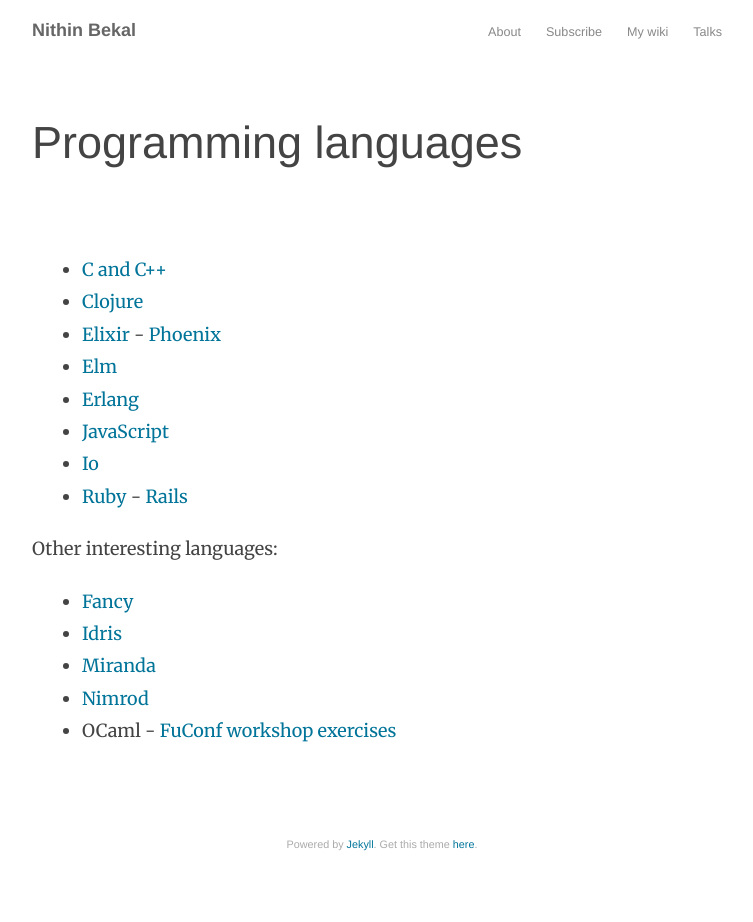
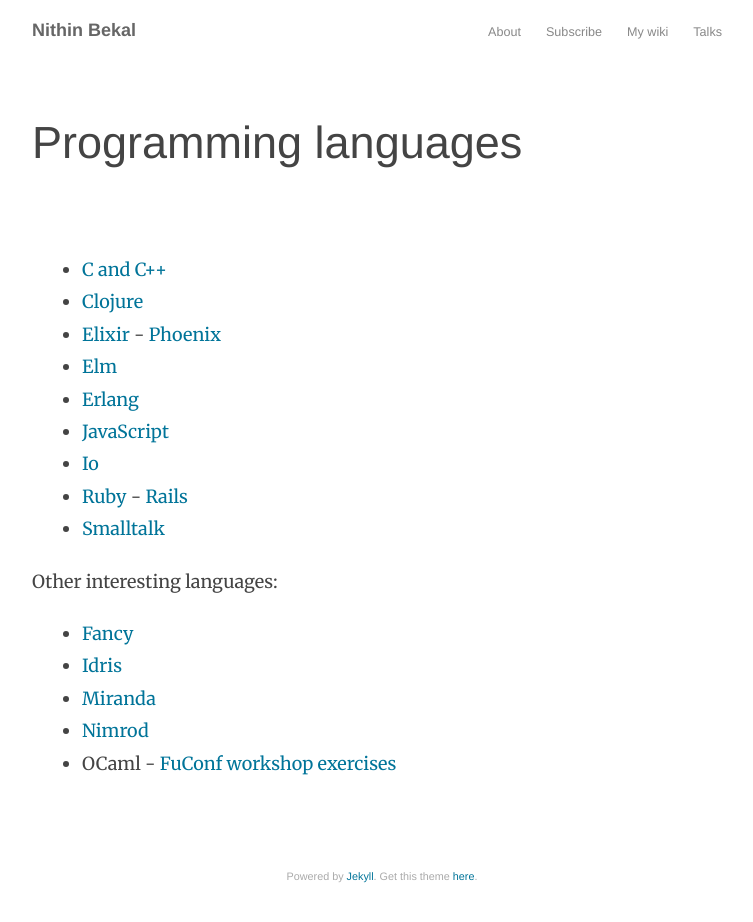
Before and after one commit to nithinbekal/nithinbekal.github.io, a Jekyll site: the page built from notes/lang.md, in a window 1280 px wide. Shown: the whole page, without its empty margins (258-1011 px from the left). Built offline with Jekyll 4.4.1, drawn with Linux system fonts in a browser that asks for light colours; before the commit the page ends 900 px from its top, so only the background shows below that.

Commit message:
Link to smalltalk page

```diff
--- a/notes/lang.md
+++ b/notes/lang.md
@@ -12,6 +12,7 @@
 * [JavaScript](/notes/js.html)
 * [Io](/notes/io.html)
 * [Ruby](/notes/ruby.html) - [Rails](/notes/rails.html)
+* [Smalltalk](/notes/smalltalk.html)
 
 Other interesting languages:
 
```
